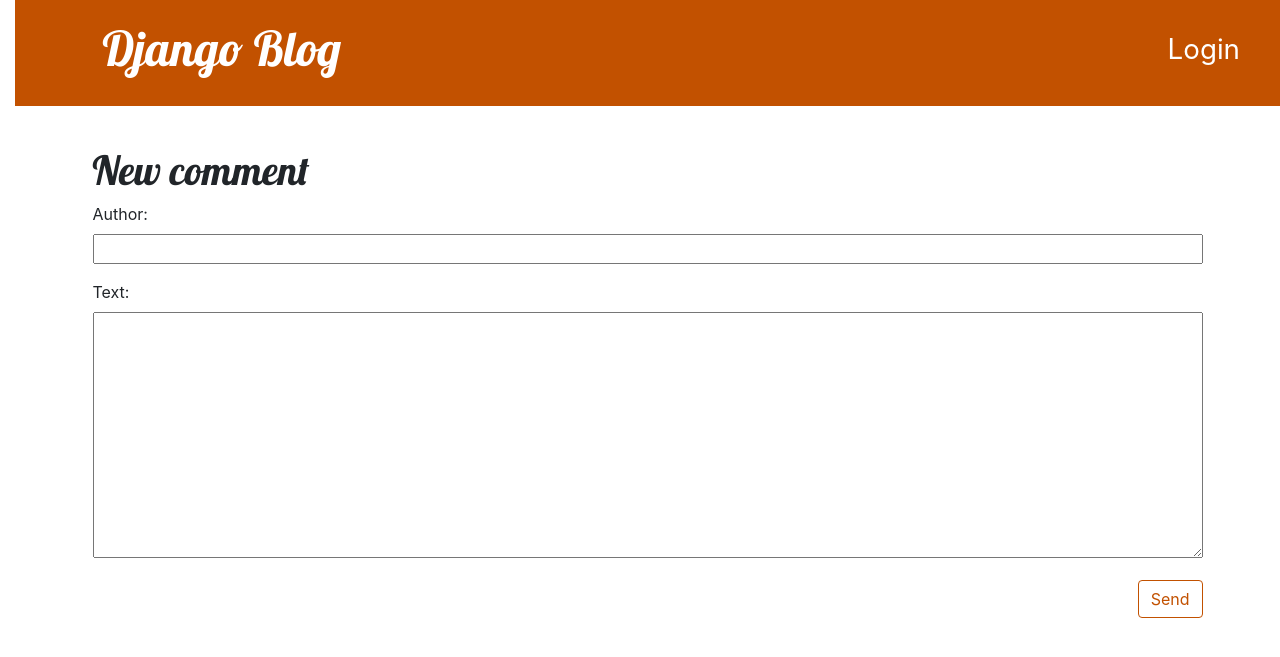
After one commit to nilaymundra/my-first-blog, a Django app: page /post/1/comment/ in a window 1280 px wide. The commit adds this page. Shown: the top 657 px of the page. Run offline with Django 3.2, Linux system fonts and the light colour scheme; tables that the repository leaves empty hold one stand-in row (values such as "Sample post").

Commit message:
Added Comment to the blog

```diff
--- a/blog/admin.py
+++ b/blog/admin.py
@@ -1,4 +1,5 @@
 from django.contrib import admin
-from .models import Post
+from .models import Post, Comment
 
 admin.site.register(Post)
+admin.site.register(Comment)
--- a/blog/forms.py
+++ b/blog/forms.py
@@ -1,9 +1,15 @@
 from django import forms
 
-from .models import Post
+from .models import Post, Comment
 
 class PostForm(forms.ModelForm):
 
     class Meta:
         model = Post
         fields = ('title', 'text',)
+
+class CommentForm(forms.ModelForm):
+
+    class Meta:
+        model = Comment
+        fields = ('author', 'text')
--- a/blog/models.py
+++ b/blog/models.py
@@ -15,3 +15,21 @@ class Post(models.Model):
 
     def __str__(self):
         return self.title
+
+    def approved_comments(self):
+        return self.comments.filter(approved_comment=True)
+
+
+class Comment(models.Model):
+    post = models.ForeignKey('blog.Post', on_delete=models.CASCADE, related_name='comments')
+    author = models.CharField(max_length=200)
+    text = models.TextField()
+    created_date = models.DateTimeField(default=timezone.now)
+    approved_comment = models.BooleanField(default=False)
+
+    def approve(self):
+        self.approved_comment = True
+        self.save()
+
+    def __str__(self):
+        return self.text
--- a/blog/static/css/blog.css
+++ b/blog/static/css/blog.css
@@ -77,3 +77,12 @@ h4 {
     color: #FFFFFF;
     background-color: #C25100;
 }
+
+.comment {
+    margin: 20px 0px 20px 0px;
+}
+
+.comment > .date,
+.comment > .action{
+    float: right;
+}
--- /dev/null
+++ b/blog/templates/blog/add_comment_to_post.html
@@ -0,0 +1,9 @@
+{% extends 'blog/base.html' %}
+
+{% block content %}
+    <h1>New comment</h1>
+    <form method="POST" class="post-form">{% csrf_token %}
+        {{ form.as_p }}
+        <button type="submit" class="save btn btn-default">Send</button>
+    </form>
+{% endblock %}
--- a/blog/templates/blog/post_list.html
+++ b/blog/templates/blog/post_list.html
@@ -8,6 +8,7 @@
             </time>
             <h2><a href="{% url 'post_detail' pk=post.pk %}">{{ post.title }}</a></h2>
             <p>{{ post.text|linebreaksbr }}</p>
+            <a href="{% url 'post_detail' pk=post.pk %}">Comments: {{ post.approved_comments.count }}</a>
         </article>
     {% endfor %}
 {% endblock %}
--- a/blog/urls.py
+++ b/blog/urls.py
@@ -6,8 +6,11 @@ urlpatterns = [
     path('', views.post_list, name='post_list'),
     path('post/<int:pk>/', views.post_detail, name='post_detail'),
     path('post/new/', views.post_new, name='post_new'),
-    path('/post/<int:pk>/edit/', views.post_edit, name='post_edit'),
+    path('post/<int:pk>/edit/', views.post_edit, name='post_edit'),
     path('drafts/', views.post_draft_list, name='post_draft_list'),
     path('post/<pk>/publish/', views.post_publish, name='post_publish'),
     path('post/<pk>/remove/', views.post_remove, name='post_remove'),
+    path('post/<int:pk>/comment/', views.add_comment_to_post, name='add_comment_to_post'),
+    path('comment/<int:pk>/approve/', views.comment_approve, name='comment_approve'),
+    path('comment/<int:pk>/remove/', views.comment_remove, name='comment_remove'),
 ]
--- a/blog/views.py
+++ b/blog/views.py
@@ -1,7 +1,7 @@
 from django.shortcuts import render, get_object_or_404
 from django.utils import timezone
-from .models import Post
-from .forms import PostForm
+from .models import Post, Comment
+from .forms import PostForm, CommentForm
 from django.shortcuts import redirect
 from django.contrib.auth.decorators import login_required
 
@@ -64,3 +64,29 @@ def post_remove(request, pk):
     post = get_object_or_404(Post, pk=pk)
     post.delete()
     return redirect('post_list')
+
+def add_comment_to_post(request, pk):
+    post = get_object_or_404(Post, pk=pk)
+
+    if request.method == "POST":
+        form = CommentForm(request.POST)
+        if form.is_valid():
+            comment = form.save(commit=False)
+            comment.post = post
+            comment.save()
+            return redirect('post_detail', pk=post.pk)
+    else:
+        form = CommentForm()
+    return render(request, 'blog/add_comment_to_post.html', {'form': form})
+
+@login_required
+def comment_approve(request, pk):
+    comment = get_object_or_404(Comment, pk=pk)
+    comment.approve()
+    return redirect('post_detail', pk=comment.post.pk)
+
+@login_required
+def comment_remove(request, pk):
+    comment = get_object_or_404(Comment, pk=pk)
+    comment.delete()
+    return redirect('post_detail', pk=comment.post.pk)
```
Also changed, not shown: blog/templates/blog/post_detail.html (+19 -0 lines), blog/migrations/0002_comment.py (added).
